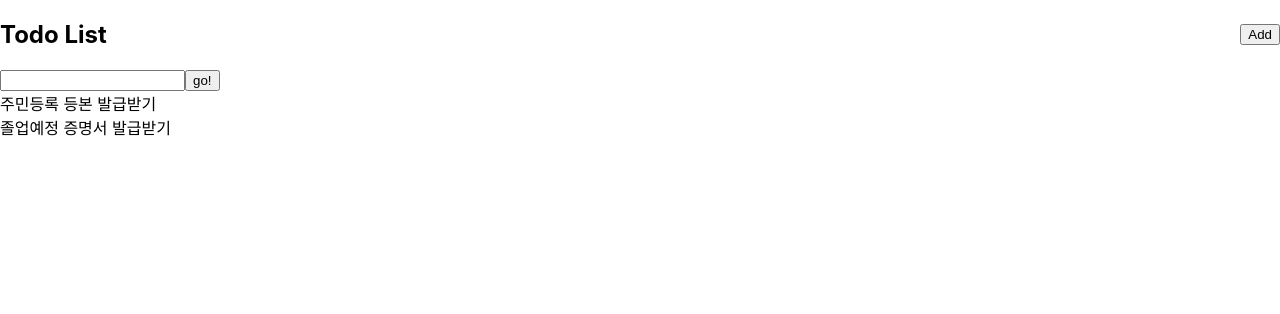
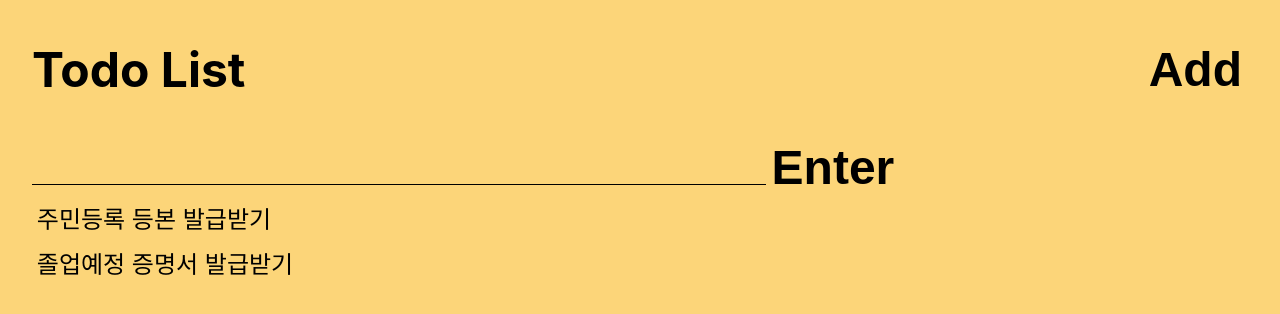
Before and after one commit to jihyuunn/TodoListTS, a React (Create React App) app: page / in a window 1280 px wide. Both pictures are taken after a click on the button "Add". Shown: the top 314 px of the page. Built offline with nearby package versions, Linux system fonts and the light colour scheme.

Commit message:
💅feat: styled component 추가

```diff
--- a/src/App.tsx
+++ b/src/App.tsx
@@ -1,11 +1,19 @@
 import React from 'react';
 import Main from './Main';
+import styled from 'styled-components'
+
+const AppContainer = styled.div`
+  background-color: #fcd579;
+  height: 100vh;
+  display: flex;
+  justify-content: center;
+`
 
 function App() {
   return (
-    <div className="App">
+    <AppContainer>
       <Main />
-    </div>
+    </AppContainer>
   );
 }
 
--- a/src/Card.tsx
+++ b/src/Card.tsx
@@ -10,11 +10,22 @@ interface Props {
 }
 
 const CardContainer = styled.div`
-  &.done {
+  font-weight: 300;
+  font-size: 1.5rem;
+  padding: 0.3rem;
+  display: flex;
+  justify-content: space-between;
+  div.done {
       text-decoration: line-through;
+    text-decoration-color: rgb(129, 214, 185);
   }
-  &.ongoing {
+  div.ongoing {
       text-decoration: none;
+  }
+  span {
+    font-size: 1.5rem;
+    font-weight: 300;
+    color: #494d8f;
   }
 `;
 
--- a/src/Header.tsx
+++ b/src/Header.tsx
@@ -9,6 +9,15 @@ const HeaderContainer = styled.div`
   display: flex;
   justify-content: space-between;
   align-items: center;
+  h2 {
+    font-size: 3rem;
+  }
+  button {
+    border: none;
+    background-color: transparent;
+    font-size: 3rem;
+    font-weight: 700;
+  }
 `;
 
 const Header: React.SFC<Props> = ({ startInput }) => {
--- a/src/Input.tsx
+++ b/src/Input.tsx
@@ -8,6 +8,31 @@ interface Props {
   addTodoItem: (event: any) => void;
 }
 
+const InputContainer = styled.div`
+  display: flex;
+  justify-content: center;
+  form {
+      width: 100%;
+      display: flex;
+      align-items: center;
+  }
+  input[type=text] {
+      width: 60%;
+      height: 2rem;
+      border: none;
+      border-bottom: 1px solid black;
+      background-color: transparent;
+      font-size: 1rem;
+      font-weight: 300;
+  }
+  input[type=submit] {
+      border: none;
+      background-color: transparent;
+      font-size: 3rem;
+      font-weight: 700;
+  }
+`
+
 const Input: React.FC<Props> = ({
   showInput,
   todoItem,
@@ -15,12 +40,12 @@ const Input: React.FC<Props> = ({
   addTodoItem,
 }) => {
   return showInput ? (
-    <div>
+    <InputContainer>
       <form onSubmit={addTodoItem}>
         <input type="text" value={todoItem} onChange={getTodoItem} />
-        <input type="submit" value="go!" />
+        <input type="submit" value="Enter" />
       </form>
-    </div>
+    </InputContainer>
   ) : null;
 };
 
--- a/src/Main.tsx
+++ b/src/Main.tsx
@@ -3,6 +3,10 @@ import styled from "styled-components";
 import Header from "./Header";
 import Input from "./Input";
 import Card from "./Card";
+
+const MainContainer = styled.div`
+  width: 95%;
+`
 
 const Main = () => {
   const [showInput, setShowInput] = useState<boolean>(false);
@@ -36,7 +40,7 @@ const Main = () => {
     setTodoItem('')
   };
   return (
-    <div>
+    <MainContainer>
       <Header startInput={startInput} />
       <Input
         showInput={showInput}
@@ -53,7 +57,7 @@ const Main = () => {
           onToggle={onToggle}
         />
       ))}
-    </div>
+    </MainContainer>
   );
 };
 
```
